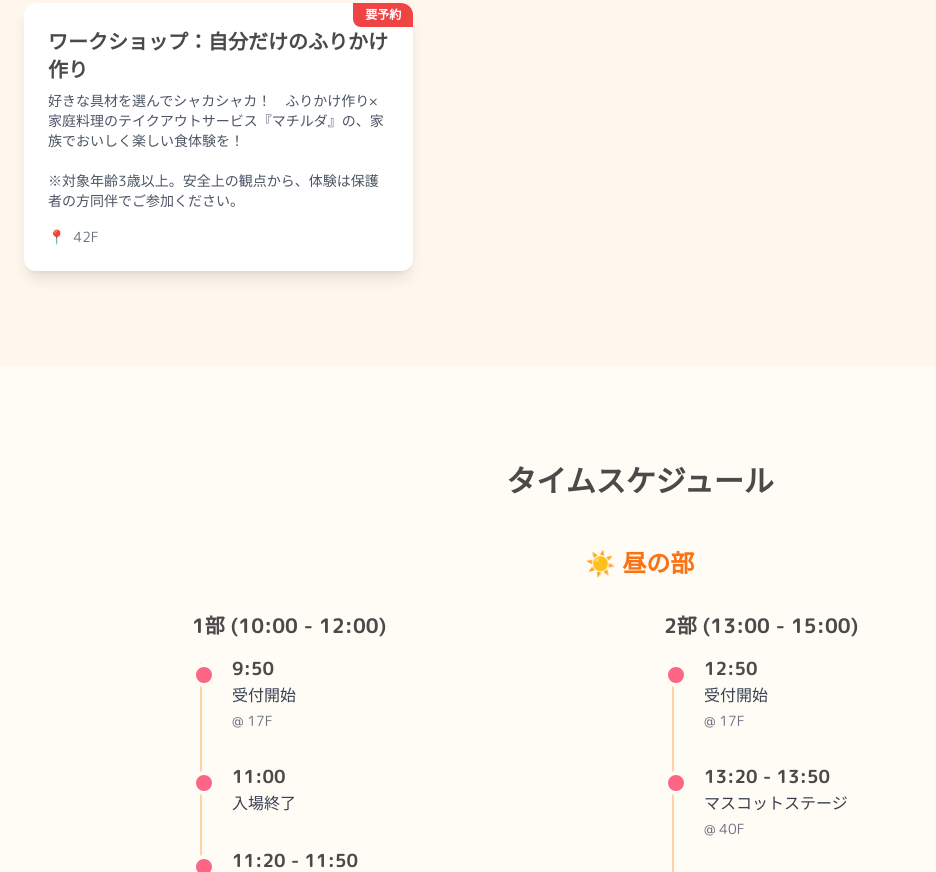
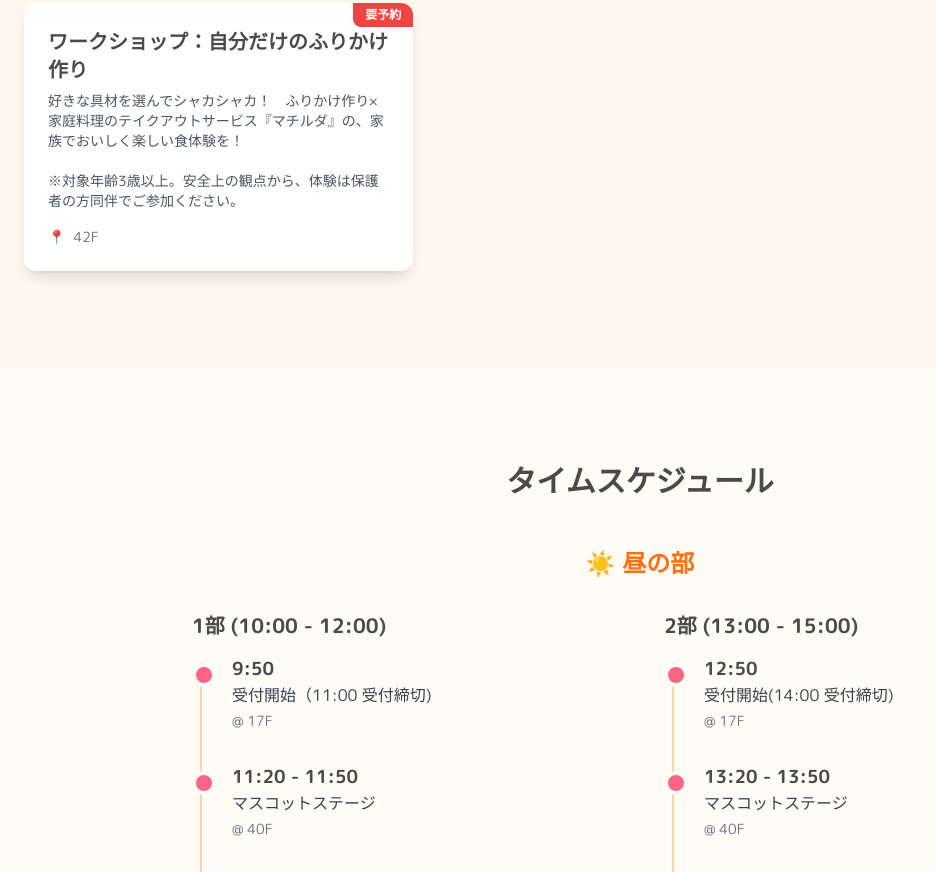
Before and after one commit to kanahashimoto-hub/-2, a plain HTML site: page index.html in a window 1280 px wide. Shown: the part 1928-2800 px from the top of the page, without its empty margins (0-936 px from the left). Drawn offline with nearby package versions, Linux system fonts and the light colour scheme.

Commit message:
Update index.html

```diff
--- a/index.html
+++ b/index.html
@@ -111,9 +111,9 @@
                             </h3>
                             <p class="text-lg">2025年8月21日（木）</p>
                             <ul class="list-disc list-inside mt-2 space-y-1">
-                                <li>昼の部 1部: 10:00 - 12:00 ※11:00 入場終了</li>
-                                <li>昼の部 2部: 13:00 - 15:00 ※14:00 入場終了</li>
-                                <li>夜の部: 17:00 - 20:45 ※19:00 入場終了</li>
+                                <li>昼の部 1部: 10:00 - 12:00 ※11:00 受付締切</li>
+                                <li>昼の部 2部: 13:00 - 15:00 ※14:00 受付締切</li>
+                                <li>夜の部: 17:00 - 20:45 ※19:00 受付締切</li>
                             </ul>
                         </div>
                         <div>
@@ -266,20 +266,17 @@
 
         const schedules = {
             day1: [
-                { time: '9:50', event: '受付開始', location: '17F' },
-                { time: '11:00', event: '入場終了', location: '' },
+                { time: '9:50', event: '受付開始（11:00 受付締切)', location: '17F' },
                 { time: '11:20 - 11:50', event: 'マスコットステージ', location: '40F' },
                 { time: '12:00', event: '終了', location: '' },
             ],
             day2: [
-                { time: '12:50', event: '受付開始', location: '17F' },
+                { time: '12:50', event: '受付開始(14:00 受付締切)', location: '17F' },
                 { time: '13:20 - 13:50', event: 'マスコットステージ', location: '40F' },
-                { time: '14:00', event: '入場終了', location: '' },
                 { time: '15:00', event: '終了', location: '' },
             ],
             night: [
-                { time: '16:50', event: '受付開始', location: '17F' },
-                { time: '19:00', event: '入場終了', location: '' },
+                { time: '16:50', event: '受付開始(19:00 受付締切)', location: '17F' },
                 { time: '18:00-', event: '野球観戦', location: '40F' },
                 { time: '18:00-', event: 'TOKYO MIX CURRYのカレー提供 (先着順)', location: '42F' },
                 { time: '20:30', event: '終了（試合の状況により変動）', location: '' },
```
